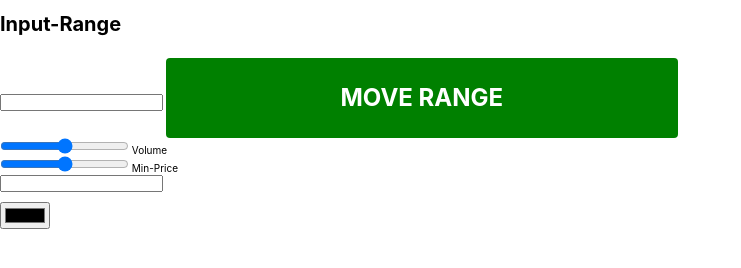
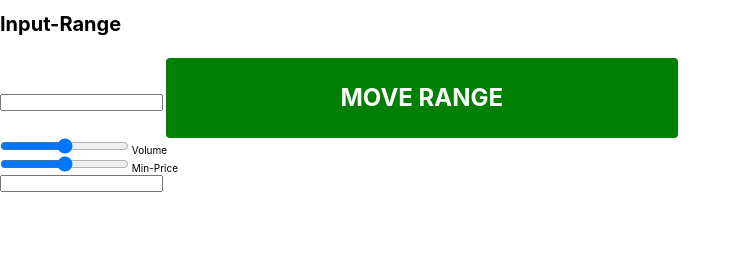
Before and after one commit to JoshPeterson1997/Input-Range, a website: page index.html in a window 1280 px wide. Shown: the whole page, without its empty margins (0-741 px from the left). Drawn offline with nearby package versions, Linux system fonts and the light colour scheme.

Commit message:
Remove color input

```diff
--- a/index.html
+++ b/index.html
@@ -36,7 +36,6 @@
 
     <p></p>
 
-    <input type="color" name="" id="" />
     <script src="./scripts.js" type="module"></script>
   </body>
 </html>
```
